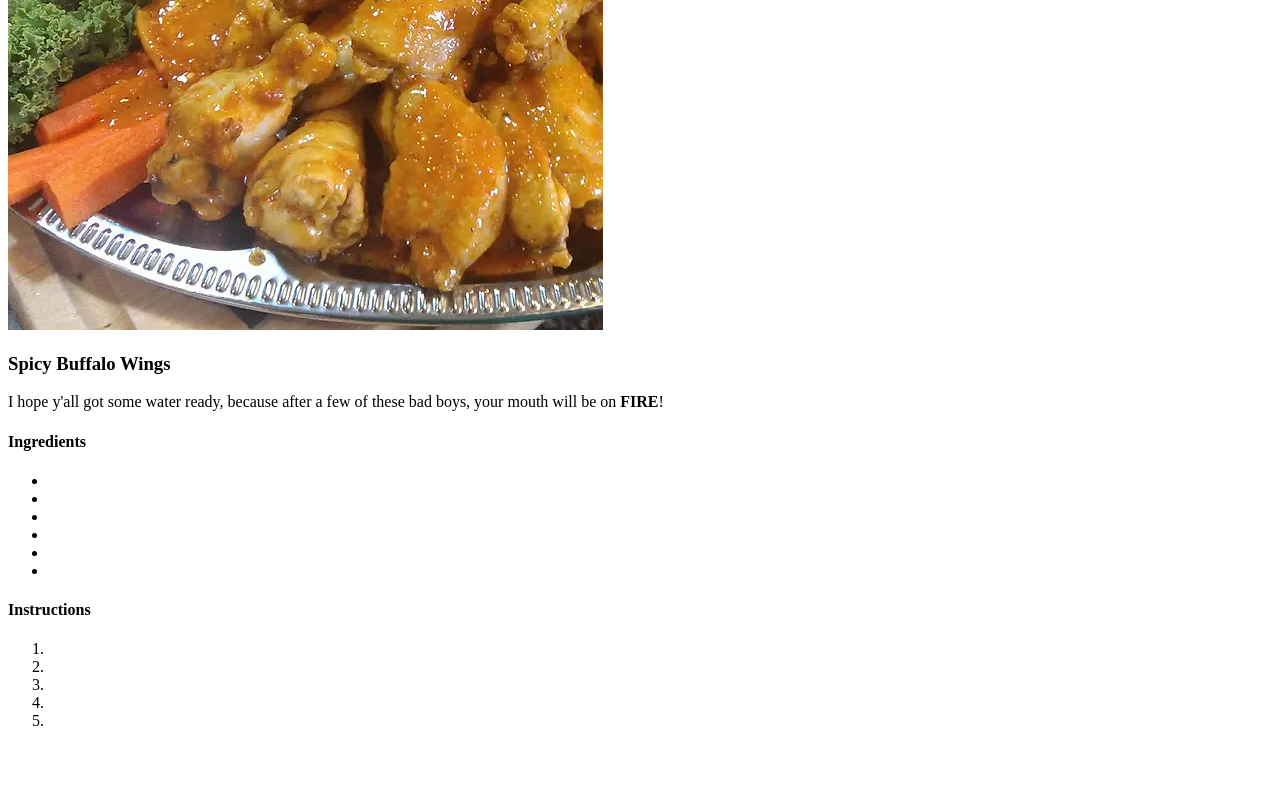
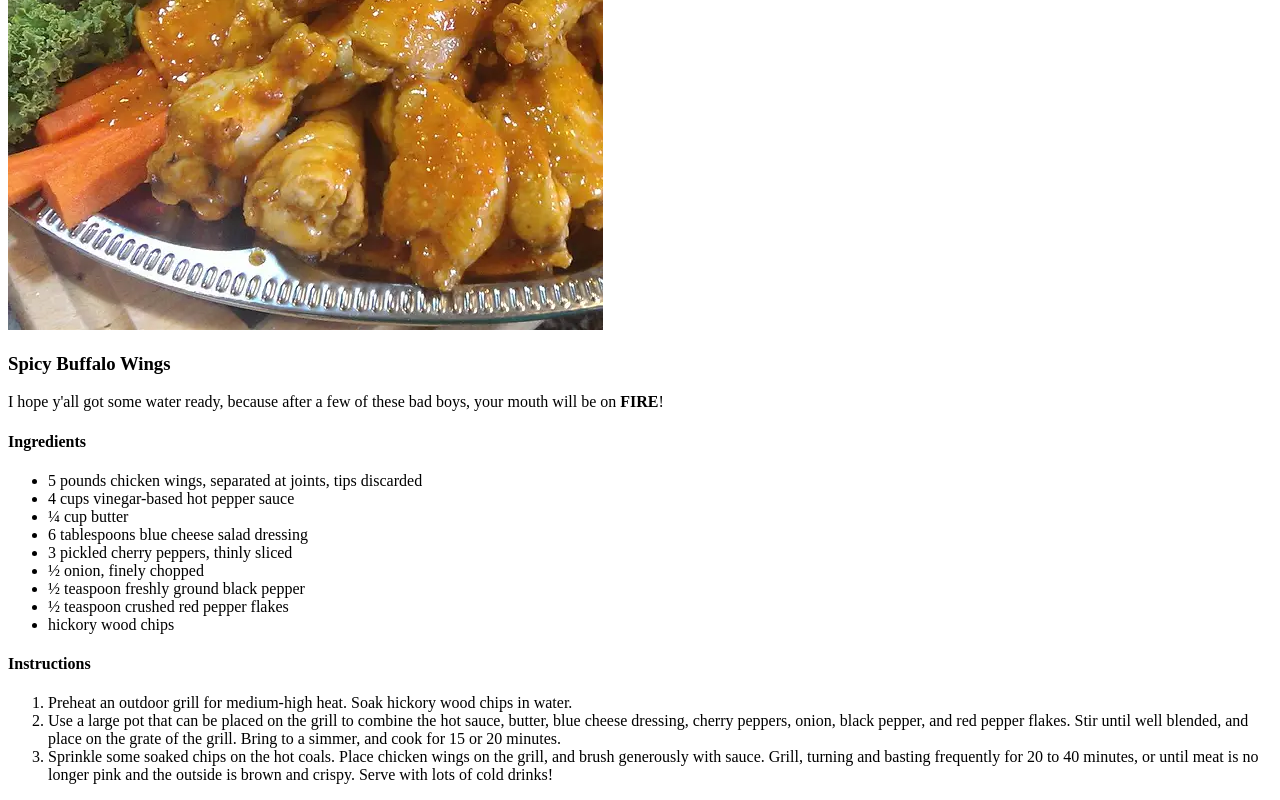
Before and after one commit to Alexander-Matte/odin-recipes, a plain HTML site: page recipes/spicybuffalowings.html in a window 1280 px wide. Shown: the part 345-1145 px from the top of the page. Before the commit the page ends 1091 px from the top, so only its background shows below. Drawn offline with Linux system fonts and the light colour scheme.

Commit message:
added ingredients and instructions

```diff
--- a/recipes/spicybuffalowings.html
+++ b/recipes/spicybuffalowings.html
@@ -17,22 +17,23 @@
 
     <h4>Ingredients</h4>
         <ul>
-            <li></li>
-            <li></li>
-            <li></li>
-            <li></li>
-            <li></li>
-            <li></li>
+            <li> 5 pounds chicken wings, separated at joints, tips discarded </li>
+            <li> 4 cups vinegar-based hot pepper sauce </li>
+            <li> ¼ cup butter </li>
+            <li> 6 tablespoons blue cheese salad dressing</li>
+            <li> 3 pickled cherry peppers, thinly sliced </li>
+            <li> ½ onion, finely chopped</li>
+            <li> ½ teaspoon freshly ground black pepper </li>
+            <li> ½ teaspoon crushed red pepper flakes</li>
+            <li> hickory wood chips </li>
         </ul>
 
     <h4>Instructions</h4>
 
         <ol>
-            <li></li>
-            <li></li>
-            <li></li>
-            <li></li>
-            <li></li>
+            <li>Preheat an outdoor grill for medium-high heat. Soak hickory wood chips in water.</li>
+            <li>Use a large pot that can be placed on the grill to combine the hot sauce, butter, blue cheese dressing, cherry peppers, onion, black pepper, and red pepper flakes. Stir until well blended, and place on the grate of the grill. Bring to a simmer, and cook for 15 or 20 minutes.</li>
+            <li>Sprinkle some soaked chips on the hot coals. Place chicken wings on the grill, and brush generously with sauce. Grill, turning and basting frequently for 20 to 40 minutes, or until meat is no longer pink and the outside is brown and crispy. Serve with lots of cold drinks!</li>
         </ol>
 
 </body>
```
